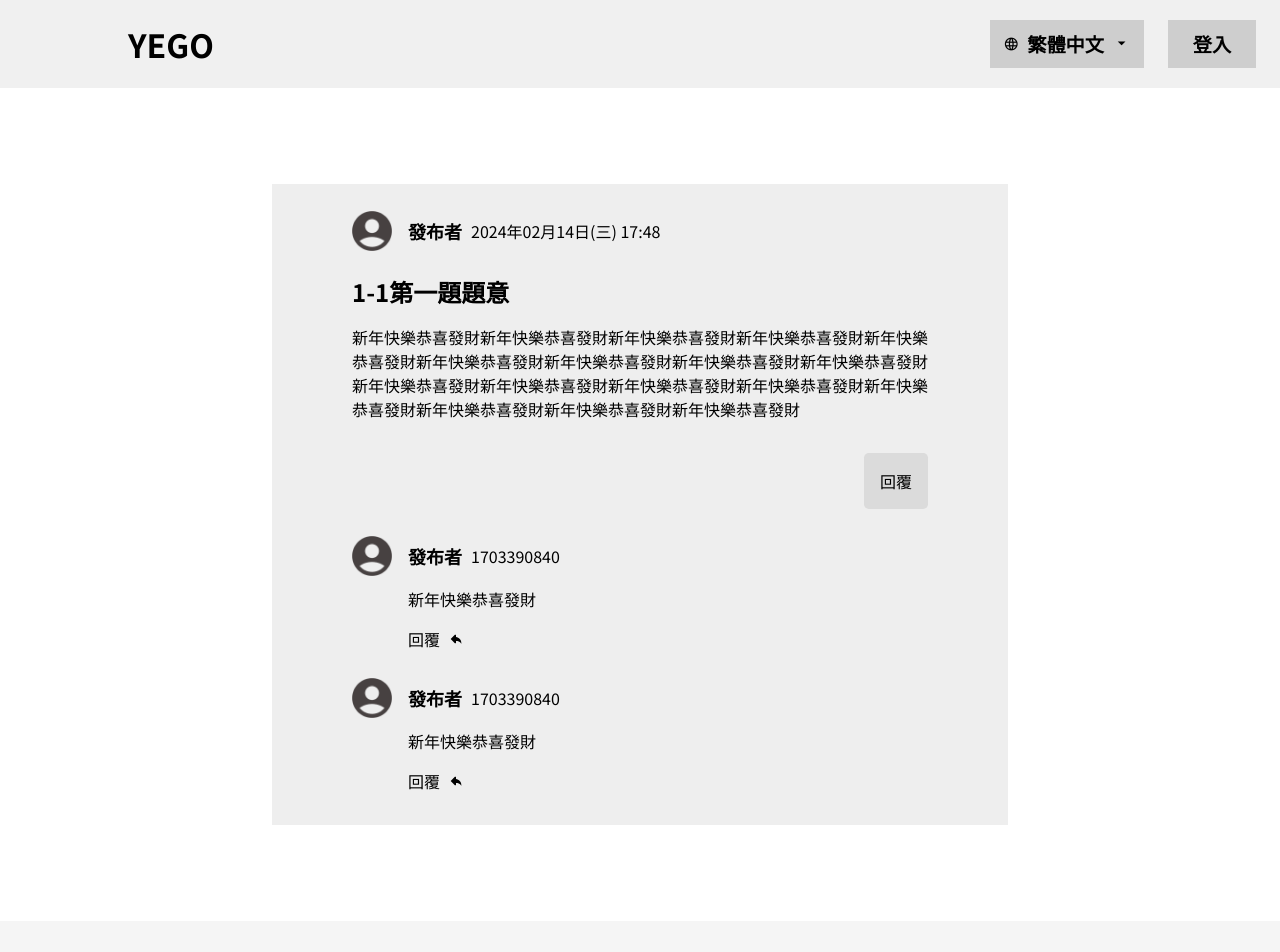
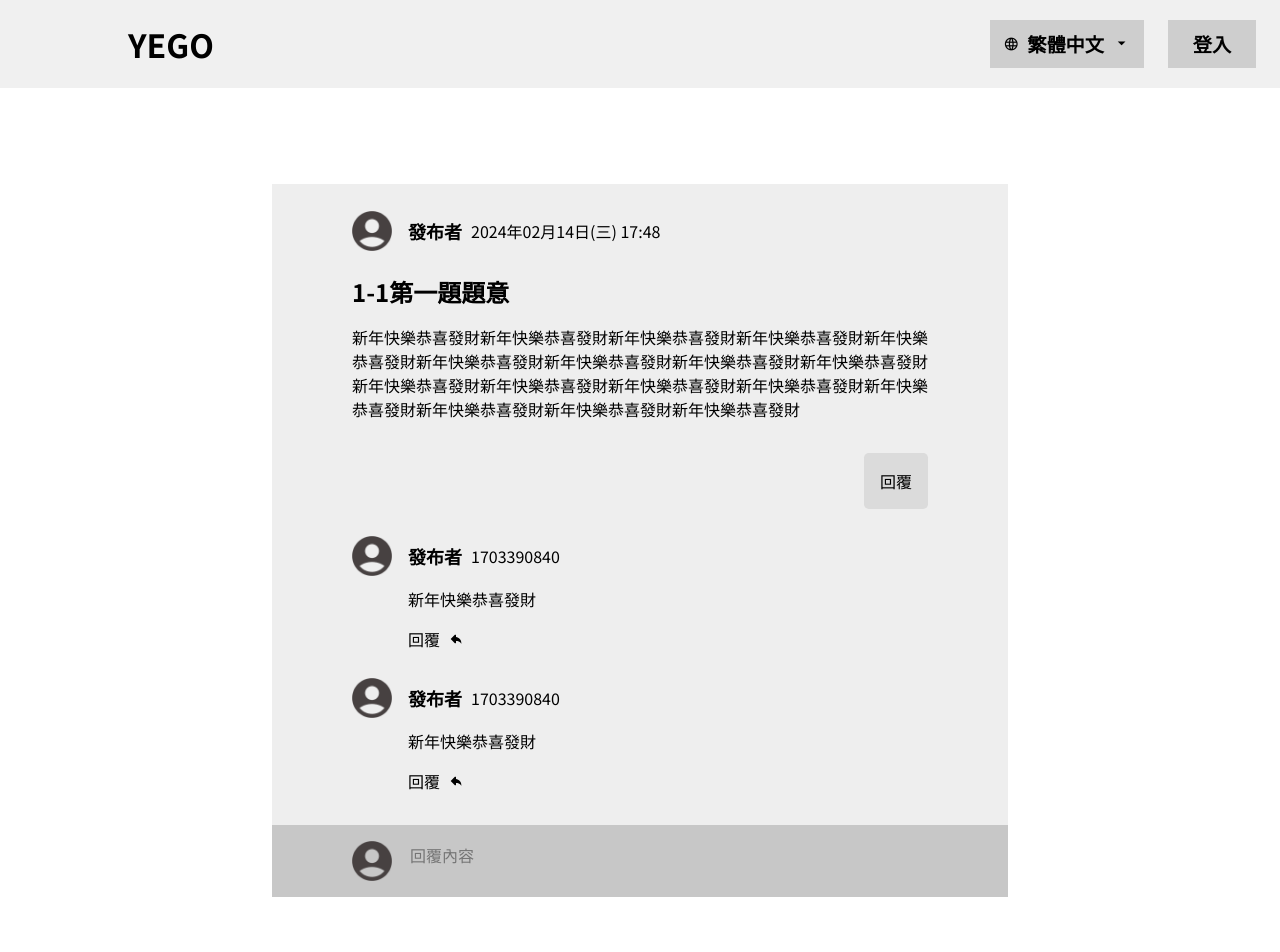
Before and after one commit to salmoniscute/Yego, a React (Create React App) app in the folder frontend/: page /salmontest in a window 1280 px wide. Shown: the top 952 px of the page. Built offline with nearby package versions, Linux system fonts and the light colour scheme.

Commit message:
Edit discussion topic reply page

```diff
--- a/frontend/src/views/DiscussionReplyPage/index.scss
+++ b/frontend/src/views/DiscussionReplyPage/index.scss
@@ -49,9 +49,37 @@
                     margin-right: 0.5em;
                 }
             }
+
         }
+    }
+    .replyArea {
+        position: relative;
+        overflow: hidden;
+        padding: 1em 5em;
+        display: flex;
+        background-color: #c7c7c7;
+        img{
+            width: 2.5em;
+            height: 2.5em;
+            margin-right: 1em;
+        }
+        textarea{
+            width: 100%;
+            border: 0;
+            font-size: large;
+            resize:none;
+            outline: none;
+            background-color: #c7c7c7;
+        }
+
+    }
+
+    .replyArea.visible {
+
+    }
+    .replyArea.hidden {
+
     }
 
 
-
 }
--- a/frontend/src/views/DiscussionReplyPage/index.tsx
+++ b/frontend/src/views/DiscussionReplyPage/index.tsx
@@ -1,6 +1,7 @@
 import {
     useEffect,
-    useState
+    useState,
+    CSSProperties,
 } from "react";
 import { Link } from "react-router-dom";
 
@@ -27,6 +28,8 @@ export default function DiscussionReplyPage(props: propsType): React.ReactElemen
 
     const [discussionTopicReplyList,setDiscussionTopicReply] = useState<Array<DiscussionTopicReply>>([]);
     const [discussionTopicContent , setDiscussionTopicContent] = useState<DiscussionTopicContent>();
+    const [showReplyArea, setShowReplyArea] = useState<boolean>(false);
+    const [replyText, setReplyText] = useState<string>("");
 
     useEffect(()=>{
         getDiscussionTopicReplyList().then(data=>{
@@ -34,6 +37,11 @@ export default function DiscussionReplyPage(props: propsType): React.ReactElemen
         });
 
     },[])
+
+    const handleToggleReplyArea = () => {
+        setShowReplyArea(!showReplyArea);
+    };
+
 
     return (
         <div id="discussionReplyPage">
@@ -58,7 +66,7 @@ export default function DiscussionReplyPage(props: propsType): React.ReactElemen
                                 <p>{data.release_time}</p>
                             </div>
                             <p>{data.content}</p>
-                            <div className="replyButton">
+                            <div className="replyButton" onClick={handleToggleReplyArea}>
                                 <p>回覆</p>
                                 <TiArrowBack/>
                             </div>
@@ -66,6 +74,16 @@ export default function DiscussionReplyPage(props: propsType): React.ReactElemen
                     )
                 }
             </div>
+                <div className={`replyArea ${showReplyArea ? 'visible' : 'hidden'}`}>
+                    <img src={UserIcon}/>
+                    <textarea
+                        placeholder="回覆內容"
+                        value={replyText}
+                        onChange={(e) => setReplyText(e.target.value)}
+                        rows={1}
+                    />
+                </div>
+
 
         </div>
     );
```
